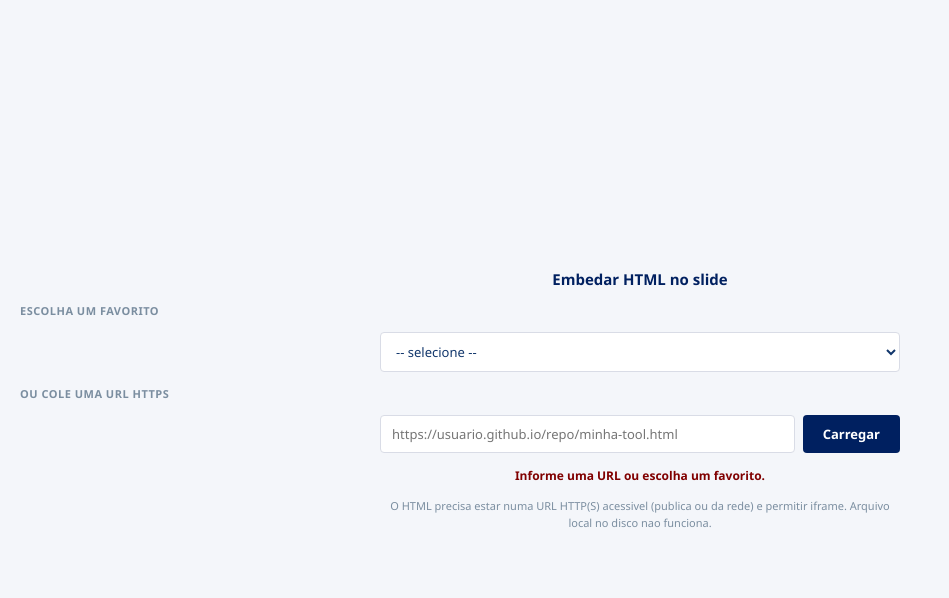
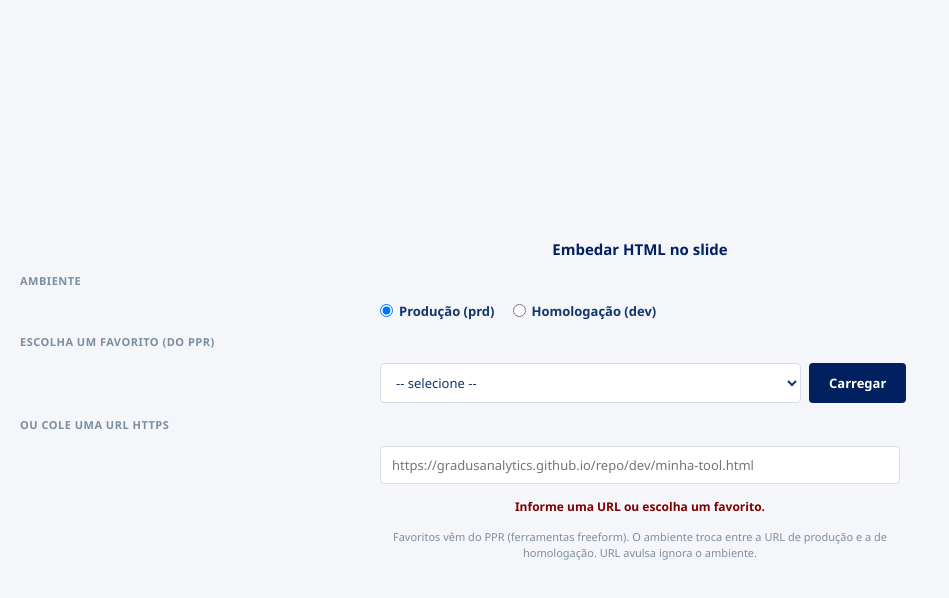
Before and after one commit to gradusAlienware/html-ppt-embed, a website: page index.html in a window 1280 px wide. Both pictures are taken after a click on the button "Carregar". Shown: the whole page, without its empty margins (0-949 px from the left). Drawn offline with Linux system fonts and the light colour scheme.

Commit message:
Picker dev/prd + sync com URLs por stage

```diff
--- a/apps.json
+++ b/apps.json
@@ -1,18 +1,22 @@
 [
   {
     "name": "Bolão Copa 2026 — Palpites",
-    "url": "https://gradusanalytics.github.io/bolao-copa-mundo/dev/bolao-completo.html"
+    "dev": "https://gradusanalytics.github.io/bolao-copa-mundo/dev/bolao-completo.html",
+    "prd": "https://gradusanalytics.github.io/bolao-copa-mundo/main/index.html"
   },
   {
     "name": "Gerenciador de Versões — PMI OceanPact × CBO",
-    "url": "https://gradusanalytics.github.io/OCE003-snapshots_manager/dev/snapshot-manager.html"
+    "dev": "https://gradusanalytics.github.io/OCE003-snapshots_manager/dev/snapshot-manager.html",
+    "prd": "https://gradusanalytics.github.io/OCE003-snapshots_manager/main/snapshot-manager.html"
   },
   {
     "name": "Hub Multi-FT — PMI OceanPact × CBO — v69 · camada mobile",
-    "url": "https://gradusanalytics.github.io/OCE003-hub_forca_tarefa/dev/hub-pmi.html"
+    "dev": "https://gradusanalytics.github.io/OCE003-hub_forca_tarefa/dev/hub-pmi.html",
+    "prd": "https://gradusanalytics.github.io/OCE003-hub_forca_tarefa/main/hub-pmi.html"
   },
   {
     "name": "S3 File Explorer — Gradus",
-    "url": "https://gradusanalytics.github.io/s3-file-explorer/dev/s3-explorer.html"
+    "dev": "https://gradusanalytics.github.io/s3-file-explorer/dev/s3-explorer.html",
+    "prd": "https://gradusanalytics.github.io/s3-file-explorer/main/s3-explorer.html"
   }
 ]
--- a/index.html
+++ b/index.html
@@ -21,6 +21,10 @@
   #picker button{background:#002060;color:#fff;border:0;border-radius:4px;padding:9px 20px;font-size:13px;font-weight:700;cursor:pointer;font-family:inherit}
   #picker button:hover{opacity:.9}
   #picker .hint{font-size:11px;color:#7B8EA0;max-width:520px;text-align:center;line-height:1.5}
+  #picker .stage-row{justify-content:flex-start;gap:18px}
+  #picker .stage-opt{display:flex;align-items:center;gap:6px;width:auto;font-size:13px;font-weight:600;
+    text-transform:none;letter-spacing:0;color:#12376C;cursor:pointer}
+  #picker .stage-opt input{flex:0 0 auto;width:auto;padding:0}
   #err{color:#800000;font-size:12px;font-weight:700;display:none;max-width:520px;text-align:center}
   /* botao trocar flutuante quando app carregado */
   #swap{position:absolute;top:6px;right:6px;z-index:10;background:rgba(0,32,96,.85);color:#fff;border:0;border-radius:4px;padding:4px 10px;font-size:11px;font-weight:700;cursor:pointer;display:none;font-family:'Segoe UI',sans-serif}
@@ -32,18 +36,26 @@
 
   <div id="picker">
     <h1>Embedar HTML no slide</h1>
-    <label>Escolha um favorito</label>
+
+    <label>Ambiente</label>
+    <div class="row stage-row">
+      <label class="stage-opt"><input type="radio" name="stage" value="prd" checked> Produção (prd)</label>
+      <label class="stage-opt"><input type="radio" name="stage" value="dev"> Homologação (dev)</label>
+    </div>
+
+    <label>Escolha um favorito (do PPR)</label>
     <div class="row">
       <select id="fav"><option value="">-- selecione --</option></select>
+      <button onclick="loadFromInput()">Carregar</button>
     </div>
+
     <label>Ou cole uma URL HTTPS</label>
     <div class="row">
-      <input id="url" type="text" placeholder="https://usuario.github.io/repo/minha-tool.html">
-      <button onclick="loadFromInput()">Carregar</button>
+      <input id="url" type="text" placeholder="https://gradusanalytics.github.io/repo/dev/minha-tool.html">
     </div>
     <div id="err"></div>
-    <p class="hint">O HTML precisa estar numa URL HTTP(S) acessivel (publica ou da rede)
-       e permitir iframe. Arquivo local no disco nao funciona.</p>
+    <p class="hint">Favoritos vêm do PPR (ferramentas freeform). O ambiente troca entre
+       a URL de produção e a de homologação. URL avulsa ignora o ambiente.</p>
   </div>
 
   <iframe id="app" allow="fullscreen clipboard-write"></iframe>
@@ -65,8 +77,24 @@
       saveChoice(src);
     }
 
+    var APPS = [];
+
+    function currentStage(){
+      var r = document.querySelector('input[name="stage"]:checked');
+      return r ? r.value : "prd";
+    }
+
+    function resolveFav(){
+      var idx = el("fav").value;
+      if(idx === "") return "";
+      var a = APPS[idx]; if(!a) return "";
+      var st = currentStage();
+      return a[st] || a.prd || a.dev || "";   // fallback se o stage escolhido nao existe
+    }
+
     function loadFromInput(){
-      var v = el("url").value.trim() || el("fav").value;
+      var custom = el("url").value.trim();
+      var v = custom || resolveFav();
       if(!v){ return showErr("Informe uma URL ou escolha um favorito."); }
       if(!/^https:\/\//i.test(v) && !/^[\w./-]+$/.test(v)){
         return showErr("Use uma URL https:// (ou caminho relativo do mesmo host).");
@@ -90,14 +118,15 @@
       }catch(e){}
     }
 
-    // carrega lista de favoritos (apps.json no mesmo host)
+    // carrega lista de favoritos (apps.json no mesmo host). Cada item: {name, dev?, prd?}
     function loadFavorites(){
       return fetch("apps.json").then(function(r){ return r.ok ? r.json() : []; })
         .then(function(list){
+          APPS = list || [];
           var sel = el("fav");
-          (list||[]).forEach(function(a){
+          APPS.forEach(function(a, i){
             var o=document.createElement("option");
-            o.value=a.url; o.textContent=a.name;
+            o.value=String(i); o.textContent=a.name;
             sel.appendChild(o);
           });
           sel.addEventListener("change", function(){ if(sel.value){ el("url").value=""; } });
```
Also changed, not shown: sync-apps.js (+42 -15 lines).
